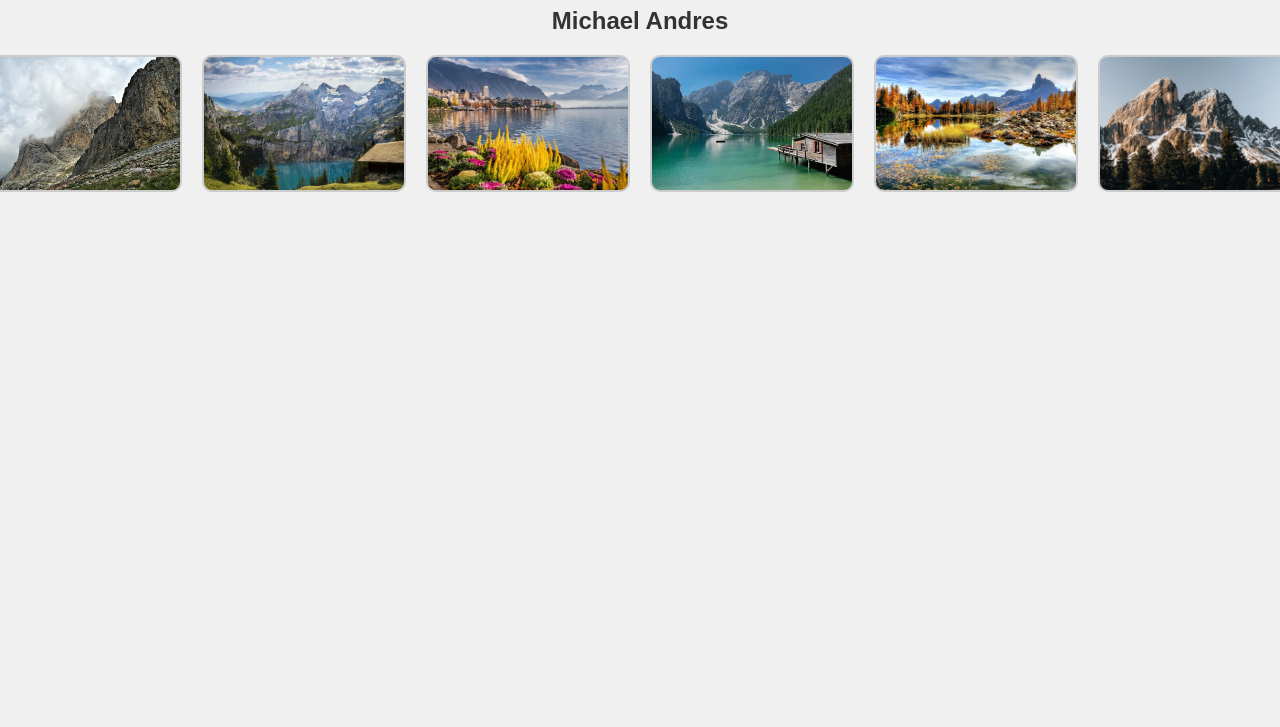
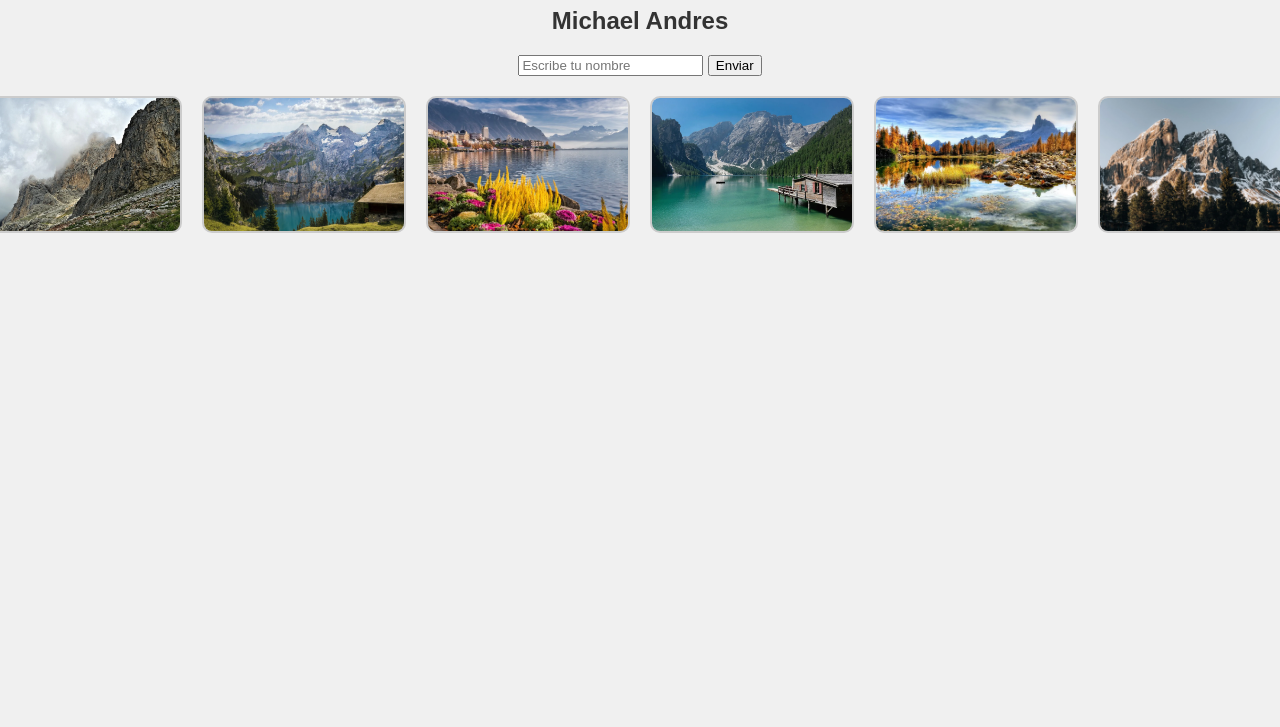
Before and after one commit to Mickey-Brave/Proyecto-practico, a plain HTML site: page index.html in a window 1280 px wide. Shown: the part 73-800 px from the top of the page. Drawn offline with Linux system fonts and the light colour scheme.

Commit message:
solucion-form

```diff
--- a/index.html
+++ b/index.html
@@ -10,6 +10,13 @@
     <h1>Galería de imágenes</h1>
     <h2>Michael Andres</h2>
     <h2 id="greeting"></h2>
+    <div class="form_container">
+        <form id="nameForm">
+            <input type="text" id="name" placeholder="Escribe tu nombre">
+            <button type="submit">Enviar</button>
+        </form>
+    </div>
+
     <div class="gallery">
         <img src="images/image1.webp" alt="Image 1">
         <img src="images/image2.webp" alt="Image 2">
```
